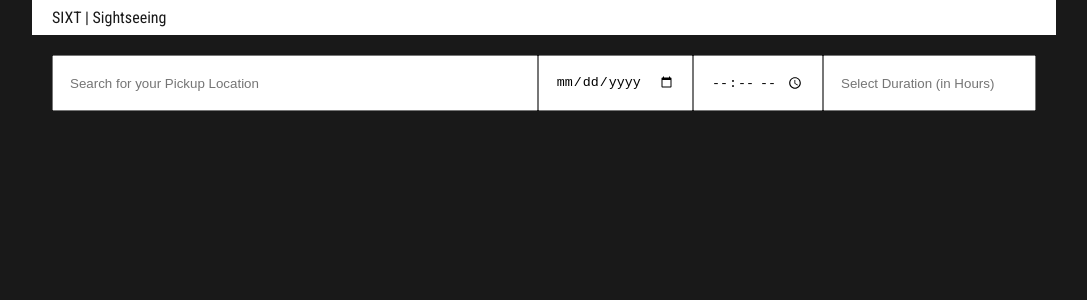
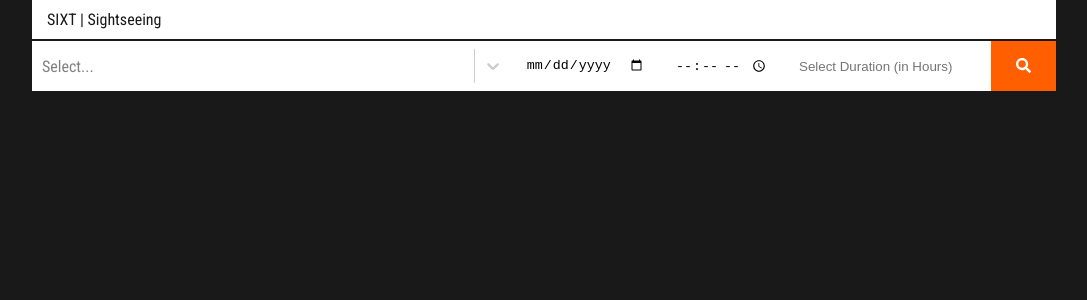
Before and after one commit to shafeequeonline/sightseeing-tours, a React (Create React App) app: page / in a window 1280 px wide. Shown: the top 300 px of the page, without its empty margins (96-1183 px from the left). Built offline with nearby package versions, Linux system fonts and the light colour scheme.

Commit message:
implemented fetch data from api based on the resquest

```diff
--- a/package.json
+++ b/package.json
@@ -3,12 +3,16 @@
   "version": "0.1.0",
   "private": true,
   "dependencies": {
+    "@fortawesome/fontawesome-svg-core": "^1.2.35",
+    "@fortawesome/free-solid-svg-icons": "^5.15.3",
+    "@fortawesome/react-fontawesome": "^0.1.14",
     "@testing-library/jest-dom": "^5.11.4",
     "@testing-library/react": "^11.1.0",
     "@testing-library/user-event": "^12.1.10",
     "react": "^17.0.2",
     "react-dom": "^17.0.2",
     "react-scripts": "4.0.3",
+    "react-select": "^4.3.1",
     "web-vitals": "^1.0.1"
   },
   "scripts": {
--- a/src/components/Search/Search.js
+++ b/src/components/Search/Search.js
@@ -1,17 +1,29 @@
 import React, {useEffect, useState} from 'react';
+import { FontAwesomeIcon } from '@fortawesome/react-fontawesome';
+import { faSearch } from '@fortawesome/free-solid-svg-icons';
+import AsyncSelect from 'react-select/async'
+
 import './Search.scss';
 
 const Search = () => {
     const [ locations, setLocations ] = useState([]);
-    const fetchLocations = async (string) => {
+    const [ formValue, setFormValue ] = useState({ station: '', date: '', time: '', duration: ''});
+    const [ offers, setOffers ] = useState([])
+
+    /**
+     * string from the search box
+     */
+    const fetchLocations = async (inputText, callback) => {
         const data = await fetch(
-            `https://www.mydriver.com/api/v5/locations/autocomplete?searchString=${string}`
+            `https://www.mydriver.com/api/v5/locations/autocomplete?searchString=${inputText}`
         )
         const locationList = await data.json();
-
-        setLocations(locationList)
+        callback(locationList.map((place) => ({label: place.label, placeId: place.placeId})))
     }
 
+    /**
+     * searching the location
+     */
     const searchLocation = (e) => {
         e.preventDefault()
         const searchTerm = e.target.value;
@@ -20,41 +32,90 @@ const Search = () => {
         }
     }
 
+    /**
+     * setting the pickup location to the state
+     */
+    const onLocationChange = location => {
+        setLocations(location)
+        setFormValue({...formValue, station: location})
+    }
+
+    const searchCabs = (event) => {
+        event.preventDefault()
+        const { station, date, time, duration } = formValue
+
+        const requestBody = {
+            "originPlaceId": station.placeId,
+            "selectedStartDate": date,
+            "duration": duration,
+            "preferredTime": time,
+            "type": "DURATION"
+        }
+
+        const requestOptions = {
+            method: 'POST',
+            headers: { 'Content-Type': 'application/json' },
+            body: JSON.stringify(requestBody)
+        };
+        fetch('https://www.mydriver.com/api/v5/offers', requestOptions)
+            .then(res => res.json())
+            .then(data => setOffers(data))
+
+        console.log(offers)
+    }
+
+
+    const handleInputChange = (event) => {
+        setFormValue( {...formValue, [event.target.name]: event.target.value })
+    }
+
     return (
         <div className="Search">
             <div className="Search__fields">
-                <input
-                    type="text"
-                    placeholder="Search for your Pickup Location"
-                    className="Search__input"
-                    onKeyUp={searchLocation}
+
+                <form className="Search__form" name="search-form" onSubmit={searchCabs}>
+                    <AsyncSelect
+                        value={locations}
+                        className="Search__select"
+                        classNamePrefix="Search__select"
+                        onChange={onLocationChange}
+                        placeHolder={'type location'}
+                        loadOptions={fetchLocations}
                     />
 
                     <input
                         type="date"
+                        name="date"
+                        value={formValue.date}
                         placeholder="Select Date"
                         className="Search__input"
-                    onKeyUp={searchLocation}
+                        onChange={handleInputChange}
                     />
 
                     <input
                         type="time"
+                        name="time"
+                        value={formValue.time}
                         placeholder="Select Time"
                         className="Search__input"
-                    onKeyUp={searchLocation}
+                        onChange={handleInputChange}
+                    />
+                    <input
+                        type="text"
+                        name="duration"
+                        value={formValue.duration}
+                        placeholder="Select Duration (in Hours)"
+                        className="Search__input"
+                        onChange={handleInputChange}
                     />
 
-                <input
-                    type="number"
-                    placeholder="Select Duration (in Hours)"
-                    className="Search__input"
-                    onKeyUp={searchLocation}
-                />
-            </div>
-            <div className="Search__results">
-                {locations.map((place, index) => (
-                    <label className="Search__results-item" id={place.id} key={place.id ? place.id : index}>{place.label}</label>
-                ))}
+                    <button
+                        type="submit"
+                        className="Search__button"
+                    >
+                        <FontAwesomeIcon icon={faSearch} />
+                    </button>
+                </form>
             </div>
         </div>
     )
--- a/src/components/Search/Search.scss
+++ b/src/components/Search/Search.scss
@@ -2,29 +2,62 @@
 
 .Search {
   background-color: $primary_color;
-  padding: 1.25rem;
+  border-top: 2px solid $primary_color;
+  position: relative;
 
-  &__fields {
+  &__form {
     display: flex;
   }
 
-  &__input {
-    padding: 1rem;
-    flex-grow: 1;
+  &__select {
+    width: 50%;
+    color: $primary_color;
 
-    &:first-child {
-      width: 50%;
+    &__control.Search__select__control {
+      height: $input_height;
+      border-radius: 0;
+      border: 0;
+      box-shadow: none;
+
+      &:hover {
+        outline: none;
+        border: 0;
+      }
+    }
+
+    &__menu {
+      margin-top: 0;
     }
   }
 
-  &__results {
-    display: flex;
-    flex-direction: column;
-    background-color: $secondary_color;
-    color: $primary_color;
+  &__input {
+    padding: 15px;
+    flex-grow: 1;
+    height: $input_height;
+  }
+
+  &__button {
+    background-color: $brand_color;
+    color: $secondary_color;
+    height: $input_height;
+    padding: 0 25px;
+    font-size: 15px;
+    cursor: pointer;
+    transition: $transition;
+
+    &:hover {
+      background-color: rgba($brand_color, 0.8);
+    }
   }
 
   &__results-item {
     padding: 5px;
+    cursor: pointer;
+    transition: $transition;
+    font-weight: 700;
+
+    &:hover {
+      color: $brand_color;
+    }
   }
 }
--- a/src/scss/_Default.scss
+++ b/src/scss/_Default.scss
@@ -2,6 +2,7 @@
   margin: 0;
   padding: 0;
   box-sizing: border-box;
+  border: 0;
 
   &:focus {
     outline: none;
--- a/src/scss/_Header.scss
+++ b/src/scss/_Header.scss
@@ -4,6 +4,6 @@
     display: flex;
     flex-wrap: wrap;
     justify-content: space-between;
-    padding: .5rem 1.25rem;
+    padding: 10px 15px;
     position: relative;
 }
--- a/src/scss/_Vars.scss
+++ b/src/scss/_Vars.scss
@@ -1,3 +1,10 @@
 $brand_color: #ff5f00;
 $primary_color: #191919;
 $secondary_color: #ffffff;
+
+// Input field
+$input_height: 50px;
+
+// Transition
+
+$transition : all 250ms ease;
```
Also changed, not shown: 1 other file (tests, documents, lock files or other folders). Lines whose indentation alone changed are shown as unchanged.
